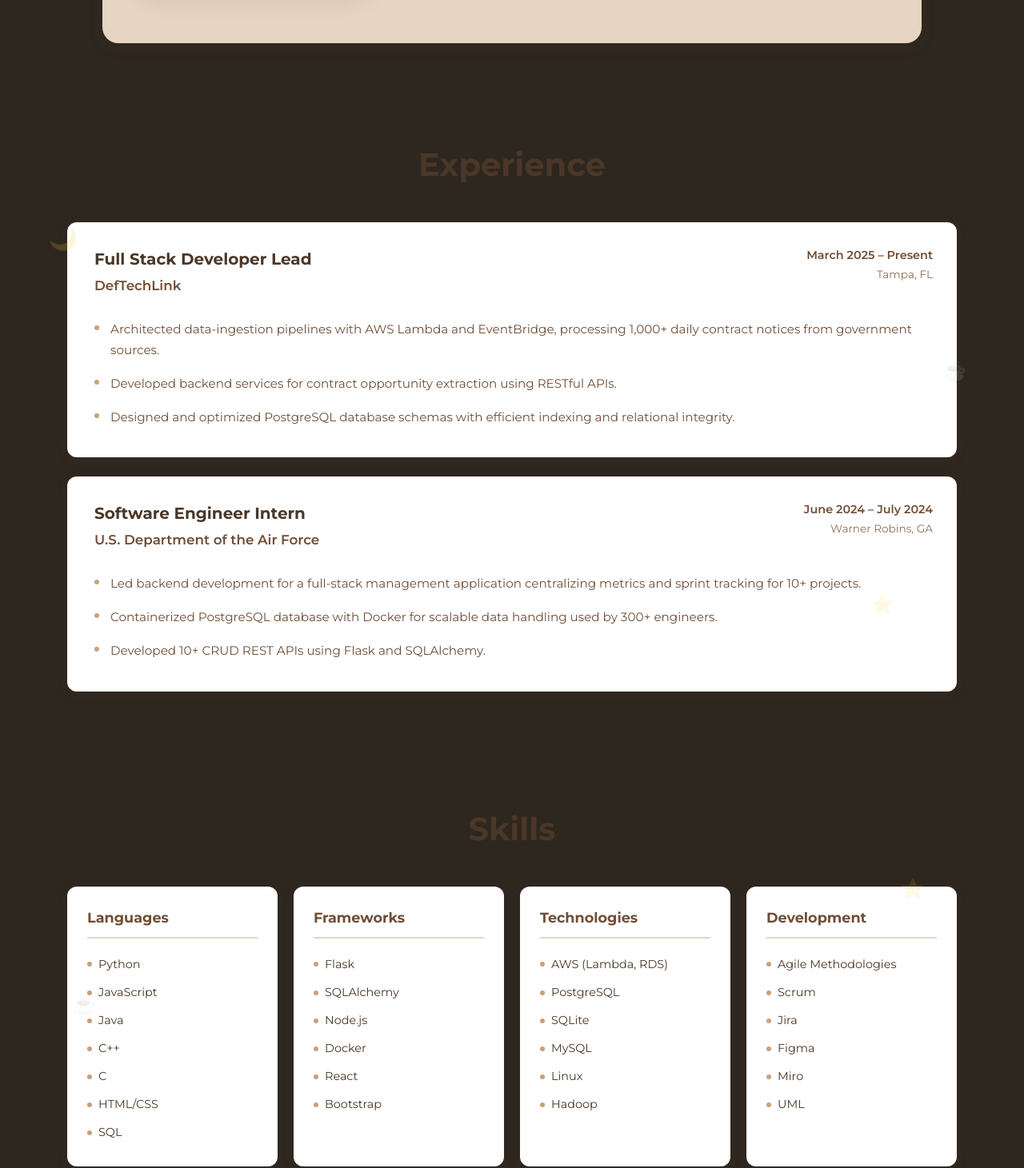
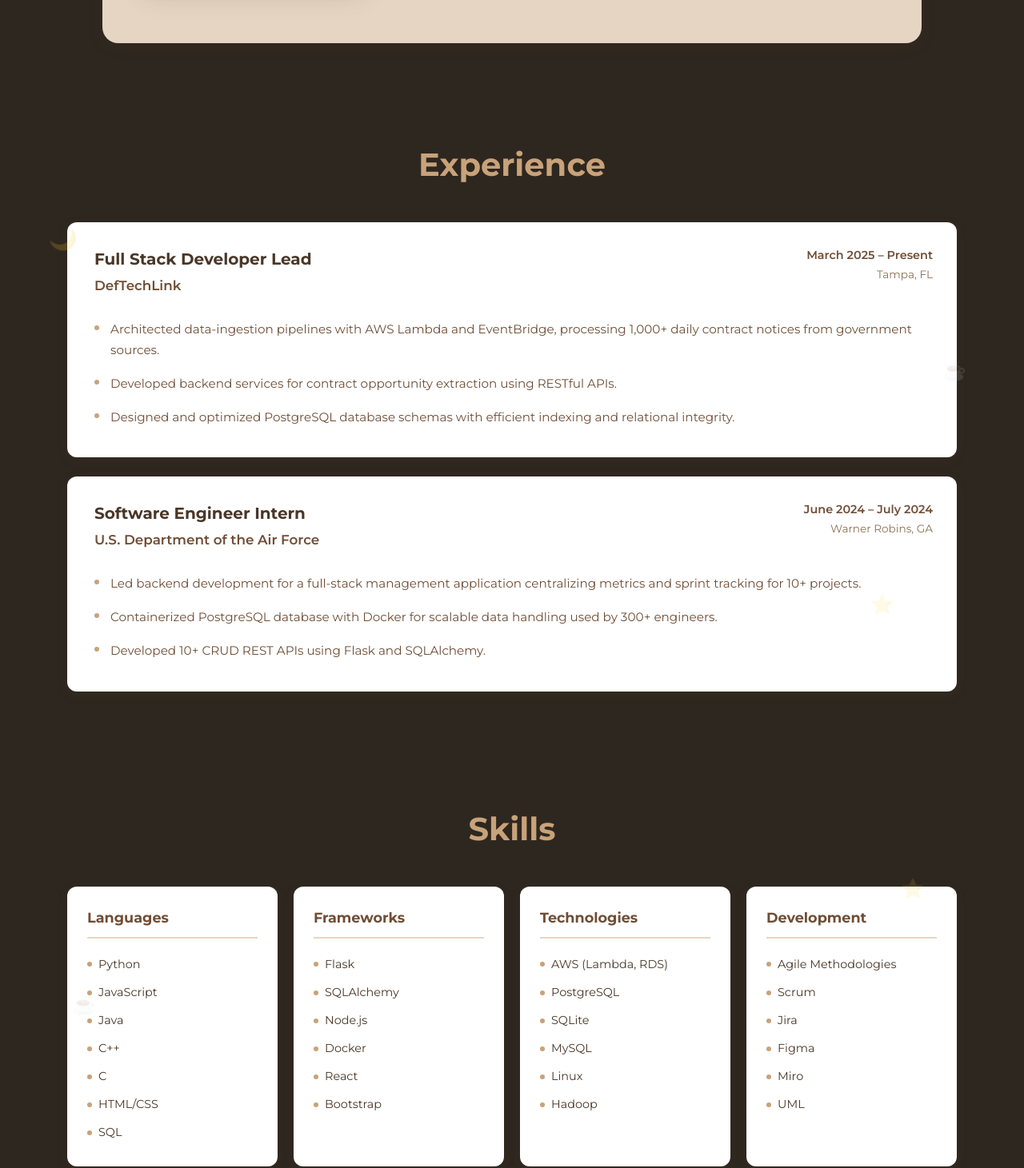
Before and after one commit to jaguan2/personal-portfolio, a React (Vite) app: page / in a window 1280 px wide. Shown: the part 1279-2740 px from the top of the page at 80% size. Built offline with nearby package versions, Linux system fonts and the light colour scheme.

Commit message:
color correction?...

```diff
--- a/src/components/About.css
+++ b/src/components/About.css
@@ -1,6 +1,6 @@
 #about {
   padding: 50px 0;
-  color: #4a3728;
+  color: #f5ebe0;
   position: relative;
   overflow: hidden;
 }
--- a/src/components/Experience.css
+++ b/src/components/Experience.css
@@ -1,6 +1,6 @@
 #experience {
   padding: 60px 5% 80px;
-  color: #4a3728;
+  color: #f5ebe0;
   position: relative;
   overflow: hidden;
 }
@@ -28,7 +28,7 @@
 #experience h1 {
   text-align: center;
   margin-bottom: 40px;
-  color: #4a3728;
+  color: #c8a27a;
   font-size: 2.5rem;
   font-weight: 700;
 }
--- a/src/components/Projects.css
+++ b/src/components/Projects.css
@@ -1,6 +1,6 @@
 #projects {
   padding: 60px 5% 80px;
-  color: #4a3728;
+  color: #f5ebe0;
   text-align: center;
   position: relative;
   overflow: hidden;
@@ -28,7 +28,7 @@
 
 #projects h1 {
   margin-bottom: 40px;
-  color: #4a3728;
+  color: #c8a27a;
   font-size: 2.5rem;
   font-weight: 700;
 }
--- a/src/components/Skills.css
+++ b/src/components/Skills.css
@@ -1,6 +1,6 @@
 #skills {
   padding: 60px 5% 80px;
-  color: #4a3728;
+  color: #f5ebe0;
   position: relative;
   overflow: hidden;
 }
@@ -21,7 +21,7 @@
 #skills h1 {
   text-align: center;
   margin-bottom: 40px;
-  color: #4a3728;
+  color: #c8a27a;
   font-size: 2.5rem;
   font-weight: 700;
 }
```
